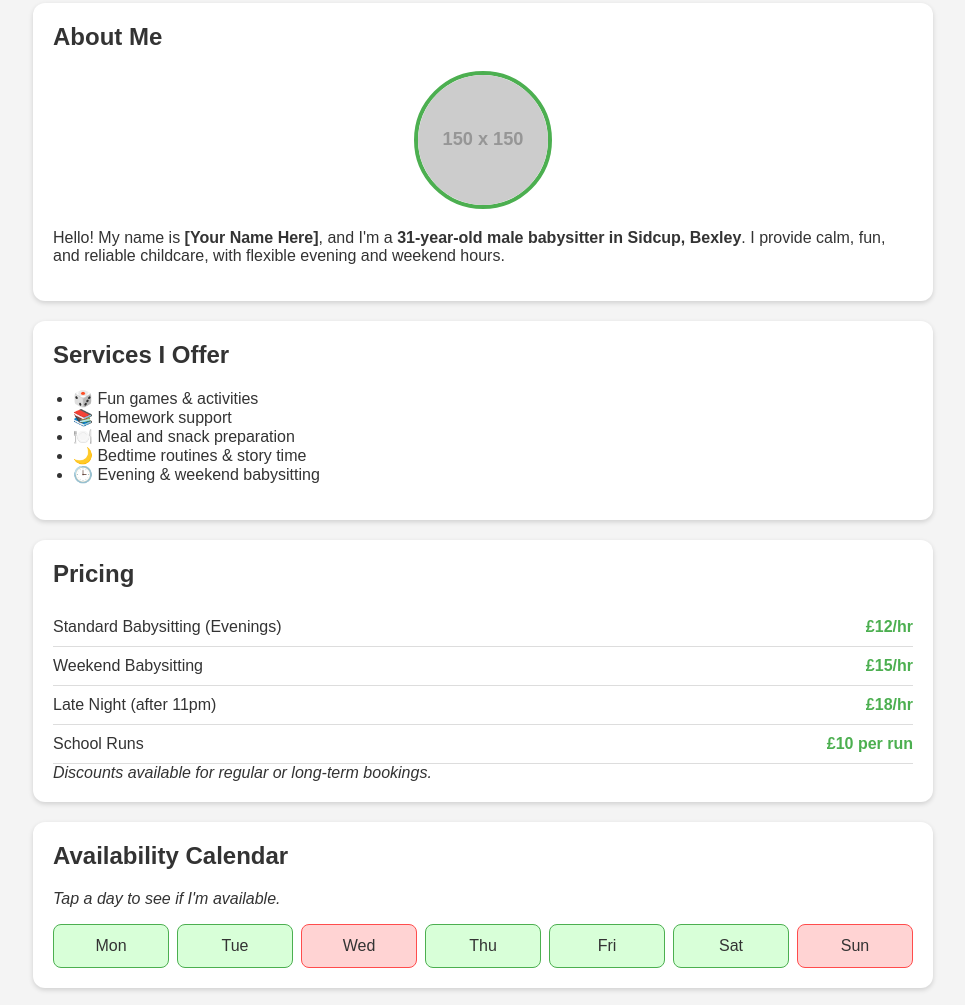
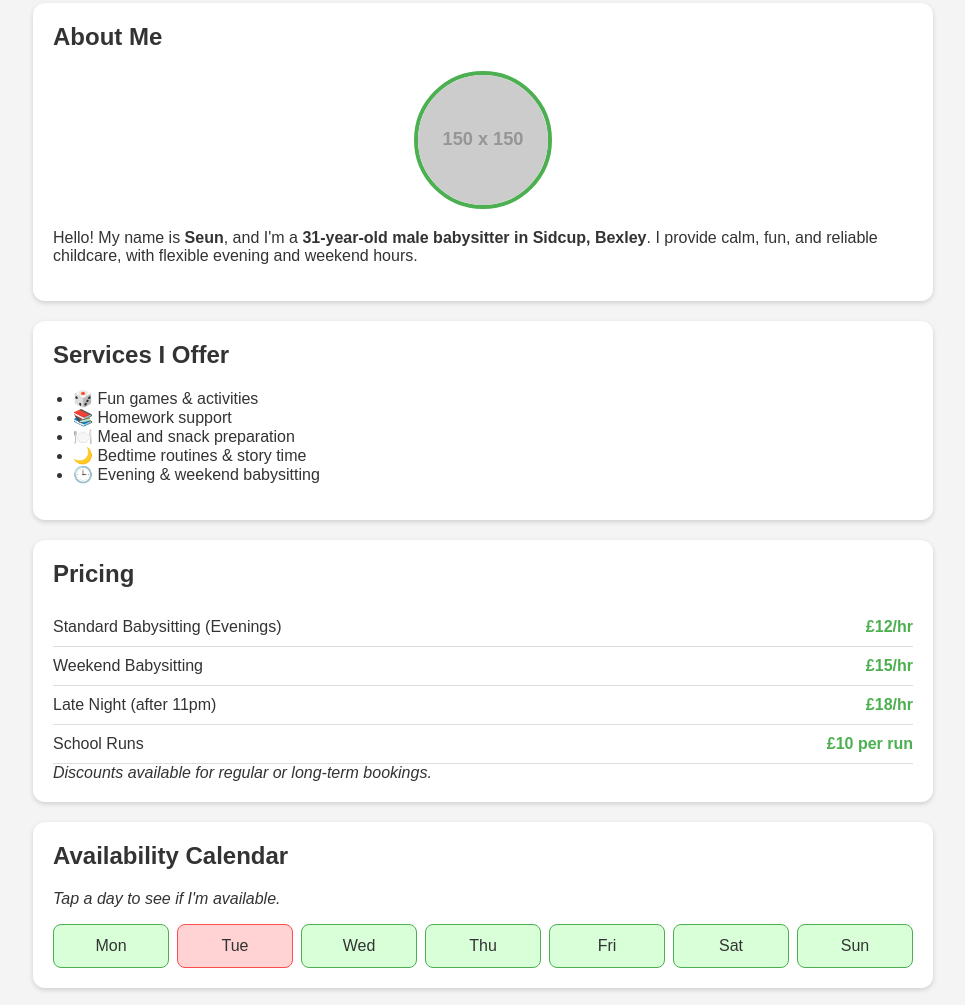
Before and after one commit to Shexy9229/babysite, a plain HTML site: page index.html in a window 1280 px wide. Shown: the part 239-1244 px from the top of the page, without its empty margins (157-1122 px from the left). Drawn offline with Linux system fonts and the light colour scheme; placeholder pictures from the web are drawn by us.

Commit message:
Update personal information and availability in index.html

```diff
--- a/index.html
+++ b/index.html
@@ -194,7 +194,7 @@
 
         <img src="https://via.placeholder.com/150" class="profile-pic">
 
-        <p>Hello! My name is <strong>[Your Name Here]</strong>, and I'm a
+        <p>Hello! My name is <strong>Seun</strong>, and I'm a
         <strong>31-year-old male babysitter in Sidcup, Bexley</strong>.
         I provide calm, fun, and reliable childcare, with flexible evening and weekend hours.</p>
     </div>
@@ -245,12 +245,12 @@
 
         <div class="calendar">
             <div class="available">Mon</div>
-            <div class="available">Tue</div>
-            <div class="unavailable">Wed</div>
+            <div class="unavailable">Tue</div>
+            <div class="available">Wed</div>
             <div class="available">Thu</div>
             <div class="available">Fri</div>
             <div class="available">Sat</div>
-            <div class="unavailable">Sun</div>
+            <div class="available">Sun</div>
         </div>
     </div>
 
@@ -332,9 +332,11 @@
 
     <!-- CONTACT -->
     <div class="card" id="contact">
-        <h2>Contact Me Directly</h2>
-        <a href="mailto:shexy9229@gmail.com" class="contact-btn">Email Me</a>
-    </div>
+    <h2>Contact Me Directly</h2>
+    <p>Email: <a href="mailto:shexy9229@gmail.com">shexy9229@gmail.com</a></p>
+    <p>Phone: 0782 700 680</p>
+</div>
+
 
 </div>
 
```
